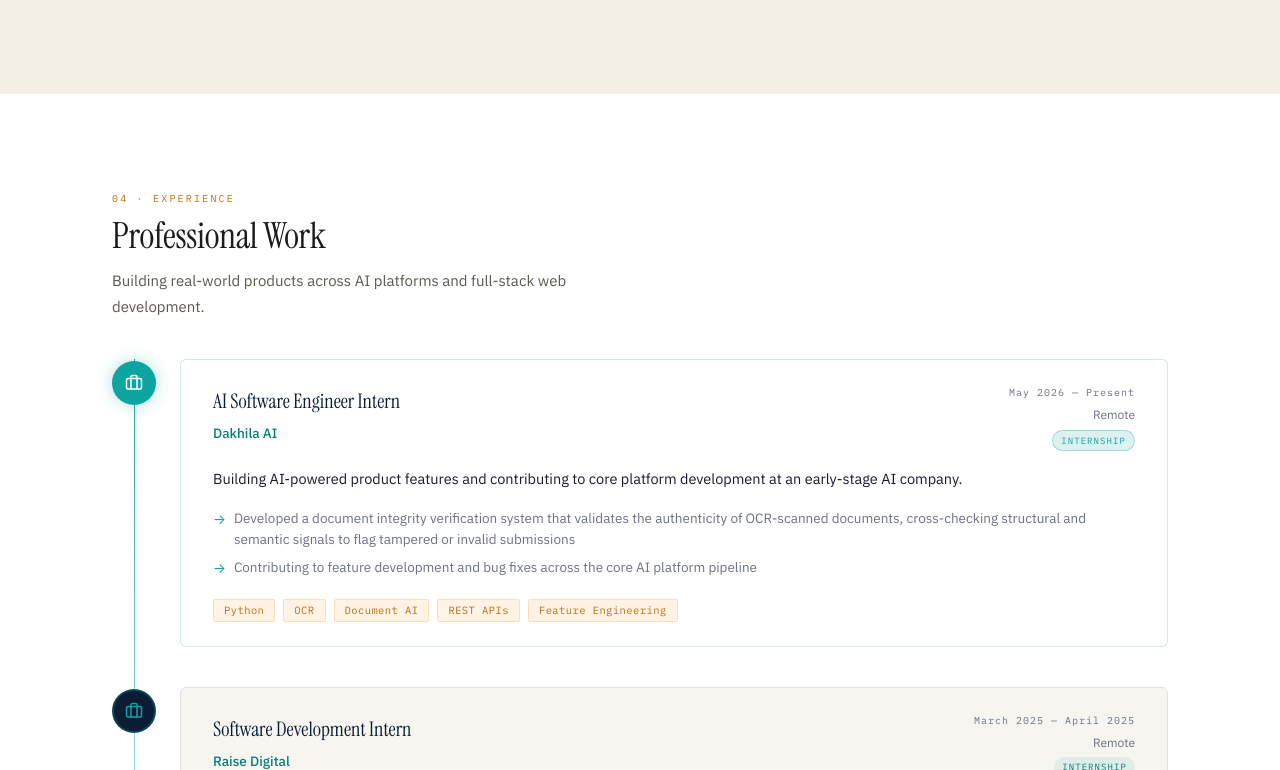
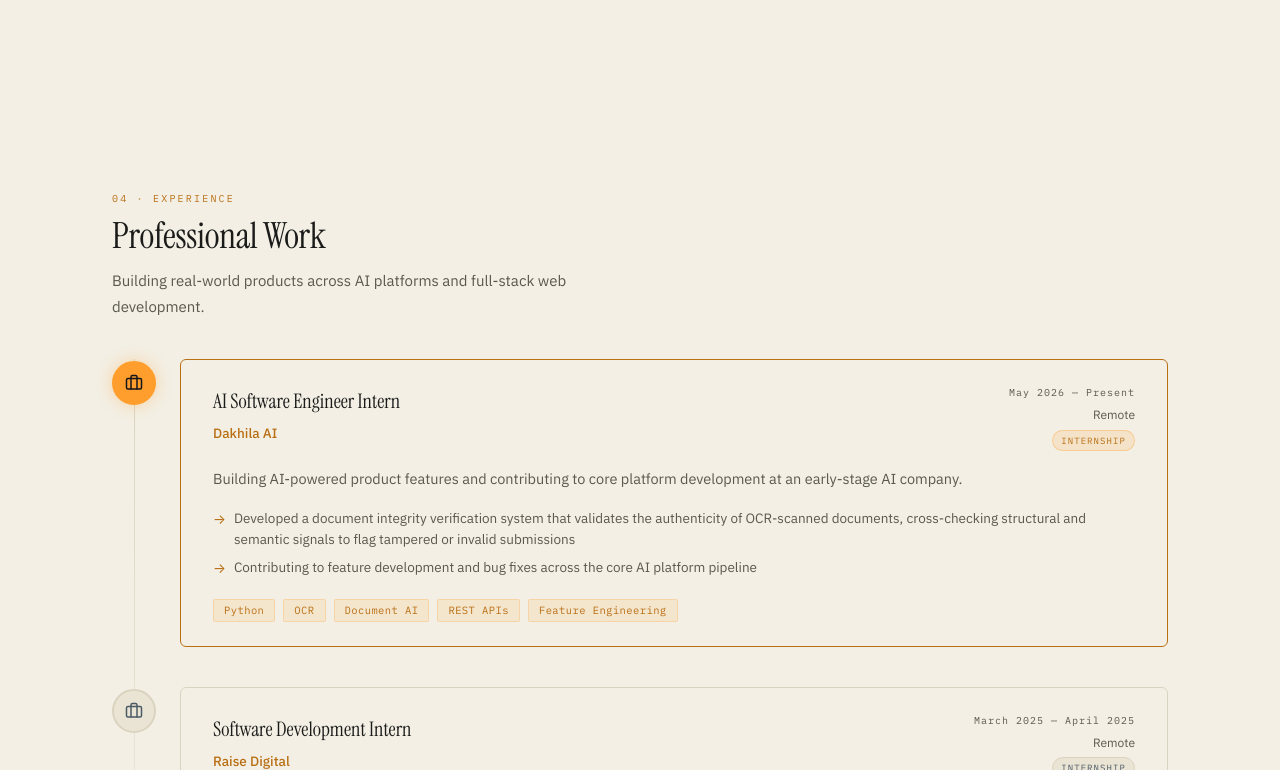
Before and after one commit to yvishi/Portfolio, a React (Vite) app: page / in a window 1280 px wide. Shown: the part 2090-2860 px from the top of the page. Built offline with nearby package versions, Linux system fonts and the light colour scheme.

Commit message:
style: restyle Experience to Instrument Panel

```diff
--- a/src/components/Experience.css
+++ b/src/components/Experience.css
@@ -1,6 +1,6 @@
 /* Experience Section */
 .experience-section {
-  background: white;
+  background: var(--panel);
 }
 
 .exp-timeline {
@@ -15,7 +15,7 @@
   top: 0;
   bottom: 0;
   width: 1px;
-  background: linear-gradient(to bottom, var(--teal), transparent);
+  background: linear-gradient(to bottom, var(--rule), transparent);
 }
 
 .exp-item {
@@ -37,8 +37,8 @@
   width: 44px;
   height: 44px;
   border-radius: 50%;
-  background: var(--navy);
-  border: 2px solid rgba(14,165,160,0.3);
+  background: var(--panel-2);
+  border: 2px solid var(--rule);
   display: flex;
   align-items: center;
   justify-content: center;
@@ -46,19 +46,18 @@
   position: relative;
   z-index: 1;
 }
-.exp-dot svg { color: var(--teal); }
+.exp-dot svg { color: var(--wire); }
 
 .exp-card {
   flex: 1;
-  background: var(--off-white);
-  border: 1px solid var(--border);
+  background: var(--panel);
+  border: 1px solid var(--rule);
   border-radius: var(--radius-md);
   padding: var(--space-6) var(--space-8);
   transition: var(--transition);
 }
 .exp-card:hover {
-  border-color: rgba(14,165,160,0.3);
-  box-shadow: var(--shadow);
+  box-shadow: 0 2px 0 var(--signal);
 }
 
 .exp-header {
@@ -74,13 +73,13 @@
   font-family: var(--font-display);
   font-size: 20px;
   font-weight: 400;
-  color: var(--navy);
+  color: var(--ink);
   margin-bottom: 4px;
 }
 
 .exp-company {
   font-size: 13.5px;
-  color: var(--teal-dark);
+  color: var(--signal-dim);
   font-weight: 500;
 }
 
@@ -96,12 +95,12 @@
   font-family: var(--font-mono);
   font-size: 10px;
   letter-spacing: 0.1em;
-  color: var(--muted);
+  color: var(--ink-soft);
 }
 
 .exp-location {
   font-size: 12px;
-  color: var(--muted);
+  color: var(--ink-soft);
 }
 
 .exp-type-badge {
@@ -112,14 +111,15 @@
   text-transform: uppercase;
   padding: 2px 8px;
   border-radius: 20px;
-  background: rgba(14,165,160,0.1);
-  color: var(--teal-dark);
+  background: var(--panel-2);
+  color: var(--wire);
+  border: 1px solid var(--rule);
   align-self: flex-end;
 }
 
 .exp-desc {
   font-size: 14.5px;
-  color: var(--text);
+  color: var(--ink-soft);
   line-height: 1.7;
   margin-bottom: var(--space-4);
 }
@@ -136,12 +136,12 @@
   align-items: flex-start;
   gap: var(--space-2);
   font-size: 13.5px;
-  color: var(--muted);
+  color: var(--ink-soft);
   line-height: 1.55;
 }
 .exp-bullets li::before {
   content: '→';
-  color: var(--teal);
+  color: var(--signal-dim);
   flex-shrink: 0;
   margin-top: 1px;
 }
@@ -154,25 +154,25 @@
 
 /* Accent state — current / most recent internship */
 .exp-dot--accent {
-  background: var(--teal);
-  border-color: rgba(14, 165, 160, 0.5);
-  box-shadow: 0 0 16px rgba(14, 165, 160, 0.35);
+  background: var(--signal);
+  border-color: var(--signal);
+  box-shadow: 0 0 16px rgba(255, 158, 44, 0.35);
 }
-.exp-dot--accent svg { color: white; }
+.exp-dot--accent svg { color: var(--chassis); }
 
 .exp-item--accent .exp-card {
-  border-color: rgba(14, 165, 160, 0.22);
-  background: white;
+  border-color: var(--signal-dim);
+  background: var(--panel);
 }
 .exp-item--accent .exp-card:hover {
-  border-color: rgba(14, 165, 160, 0.45);
-  box-shadow: 0 4px 24px rgba(14, 165, 160, 0.1);
+  border-color: var(--signal);
+  box-shadow: 0 4px 24px rgba(255, 158, 44, 0.18);
 }
 
 .exp-type-badge--active {
-  background: rgba(14, 165, 160, 0.15);
-  color: var(--teal);
-  border: 1px solid rgba(14, 165, 160, 0.3);
+  background: rgba(255, 158, 44, 0.15);
+  color: var(--signal-dim);
+  border: 1px solid rgba(255, 158, 44, 0.35);
 }
 
 @media (max-width: 600px) {
```
